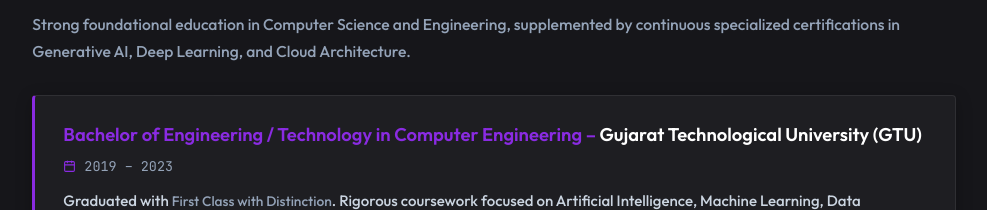
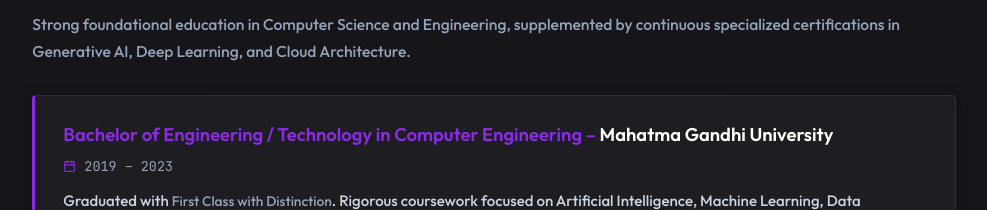
Before and after one commit to parmarjh/generative-ai-portfolios, a React (Vite) app: page / in a window 1280 px wide. Shown: the part 5440-5650 px from the top of the page, without its empty margins (261-1248 px from the left). Built offline with nearby package versions, Linux system fonts and the light colour scheme.

Commit message:
fix: change university to Mahatma Gandhi University in Education section

```diff
--- a/src/data/resumeData.ts
+++ b/src/data/resumeData.ts
@@ -92,7 +92,7 @@
   {
     id: 'edu-1',
     degree: 'Bachelor of Engineering / Technology in Computer Engineering',
-    institution: 'Gujarat Technological University (GTU)',
+    institution: 'Mahatma Gandhi University',
     period: '2019 – 2023',
     grade: 'First Class with Distinction',
     description: 'Rigorous coursework focused on Artificial Intelligence, Machine Learning, Data Structures & Algorithms, Computer Vision, Distributed Cloud Computing, and Operating Systems. Completed capstone research on neural gesture recognition and intelligent telemetry systems.',
```
